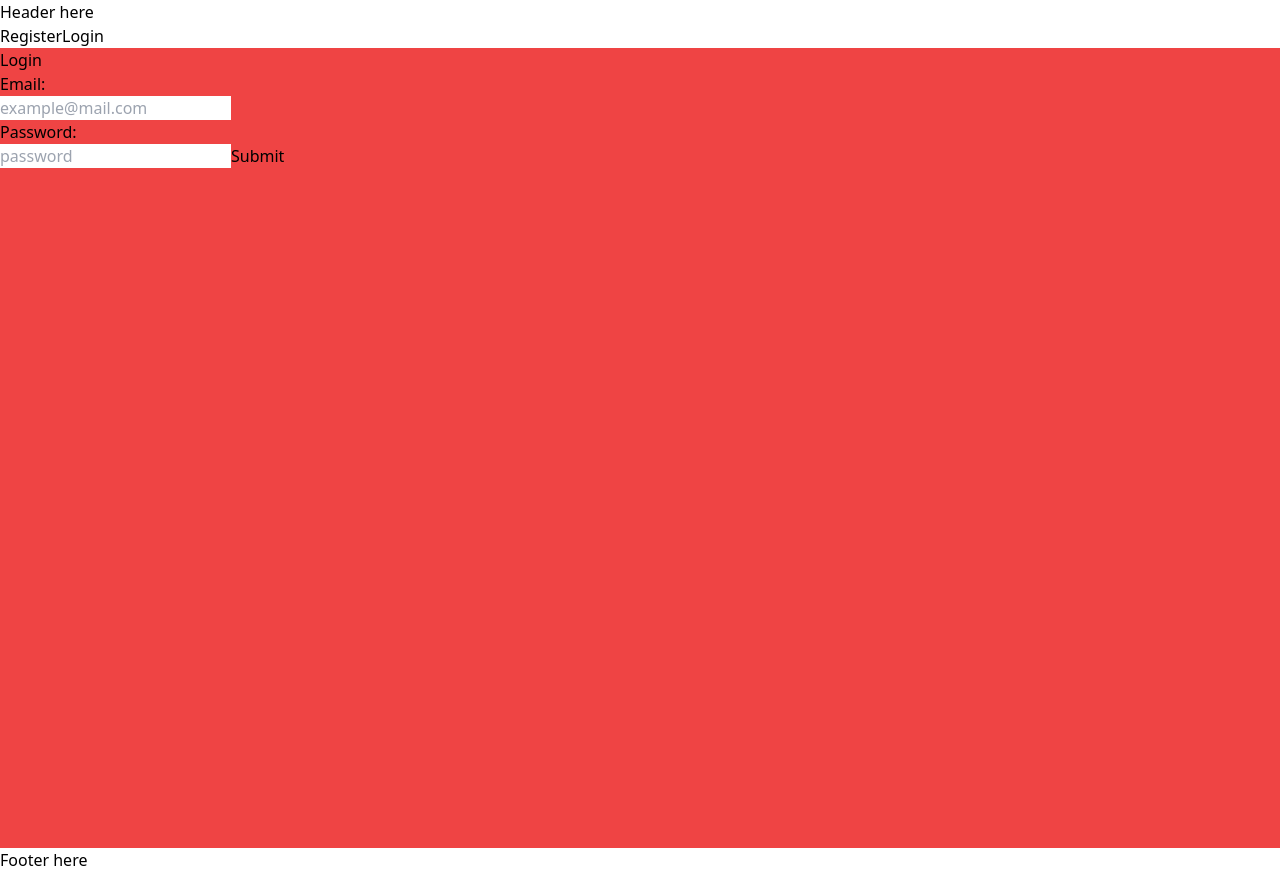
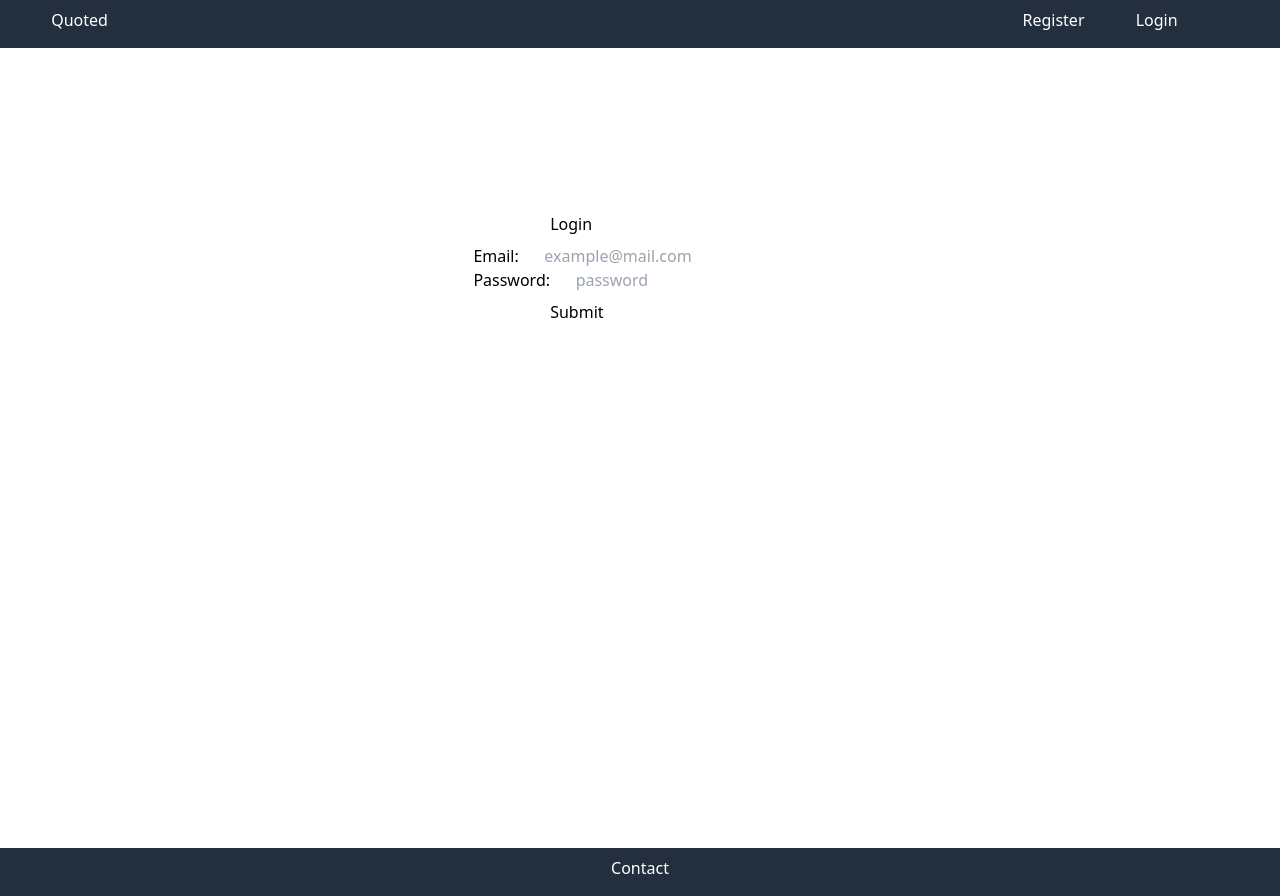
Before and after one commit to dlindqu3/quoted-tapply, a Next.js app: page /login in a window 1280 px wide. Before the commit the page ends 872 px from the top, so only its background shows below. Built offline with nearby package versions, Linux system fonts and the light colour scheme; no server answers.

Commit message:
fixed updating user collection document on new photoURL update

```diff
--- a/app/layout.js
+++ b/app/layout.js
@@ -21,7 +21,7 @@ export default function RootLayout({ children }) {
       <body>
         <UserContextProvider>
           <Header />
-          <div className="flex flex-col min-h-screen relative bg-red-500">
+          <div className="flex flex-col min-h-screen relative">
             {children}
           </div>
           <Footer />
--- a/app/login/page.jsx
+++ b/app/login/page.jsx
@@ -1,57 +1,68 @@
-'use client';
-import React from 'react';
-import { useRouter } from 'next/navigation';
-import logIn from '@/firebase/auth/login';
-import { useUserContext } from '@/context/AuthContext';
-
+"use client";
+import React from "react";
+import { useRouter } from "next/navigation";
+import logIn from "@/firebase/auth/login";
+import { useUserContext } from "@/context/AuthContext";
 
 function LoginPage() {
-
-  const [email, setEmail] = React.useState('')
-  const [password, setPassword] = React.useState('')
+  const [email, setEmail] = React.useState("");
+  const [password, setPassword] = React.useState("");
 
   const { user, setUser } = useUserContext();
 
   const router = useRouter();
 
   const handleForm = async (event) => {
-    event.preventDefault()
+    event.preventDefault();
     try {
-
       // login
       const res1 = await logIn(email, password);
 
       // console.log("result from logIn: ", res1);
-      if (!res1.error){
+      if (!res1.error) {
         // console.log("user from login: ", res1.result.user);
         setUser(res1.result.user);
-        router.push('/');
+        router.push("/");
       }
+    } catch (err) {
+      console.log("error: ", err);
+    }
+  };
 
-    } catch (err){
-      console.log("error: ", err)
-    }
+  return (
+    <div style={{ margin: "auto" }}>
+      <div style={{ marginBottom: "45vh" }}>
+        <h1 style={{ marginLeft: "6vw", marginBottom: "1vh" }}>Login</h1>
+        <form onSubmit={handleForm} className="form">
+          <label htmlFor="email" style={{ display: "flex",flexWrap: "wrap" }}>
+            <p style={{ marginRight: "2vw" }}>Email: </p>
+            <input
+              onChange={(e) => setEmail(e.target.value)}
+              required
+              type="email"
+              name="email"
+              id="email"
+              placeholder="example@mail.com"
+            />
+          </label>
+          <label htmlFor="password" style={{ display: "flex",flexWrap: "wrap" }}>
+            <p style={{ marginRight: "2vw" }}>Password:</p>
+            <input
+              onChange={(e) => setPassword(e.target.value)}
+              required
+              type="password"
+              name="password"
+              id="password"
+              placeholder="password"
+            />
+          </label>
+          <div style={{ marginLeft: "6vw", marginTop: "1vh" }}>
+            <button type="submit">Submit</button>
+          </div>
+        </form>
+      </div>
+    </div>
+  );
 }
 
-  return (
-    <div className="wrapper">
-    <div className="form-wrapper">
-        <h1 className="">Login</h1>
-        <form onSubmit={handleForm} className="form">
-            <label htmlFor="email">
-                <p>Email: </p>
-                <input onChange={(e) => setEmail(e.target.value)} required type="email" name="email" id="email" placeholder="example@mail.com" />
-            </label>
-            <label htmlFor="password">
-                <p>Password:</p>
-                <input onChange={(e) => setPassword(e.target.value)} required type="password" name="password" id="password" placeholder="password" />
-            </label>
-            <button type="submit">Submit</button>
-        </form>
-    </div>
-      {/* { user ?  JSON.stringify(user) : "no user" } */}
-</div>
-  )
-}
-
-export default LoginPage
+export default LoginPage;
--- a/app/profile/page.jsx
+++ b/app/profile/page.jsx
@@ -26,7 +26,7 @@ function ProfilePage() {
   const [userQuote, setUserQuote] = useState("");
   const [newUserQuote, setNewUserQuote] = useState("");
   const [newPhoto, setNewPhoto] = useState(null);
-  const [loading, setLoading] = useState(true);
+  const [loading, setLoading] = useState(false);
   const [postedQuotes, setPostedQuotes] = useState([]);
   const [idForUpdate, setIdForUpdate] = useState(null);
   const [newSpeaker, setNewSpeaker] = useState(null);
@@ -45,7 +45,6 @@ function ProfilePage() {
       let obj = { ...current.data(), id: current.id };
       postedQuotes.push(obj);
     }
-    // console.log("user's posted quotes: ", postedQuotes);
     setPostedQuotes(postedQuotes);
   };
 
@@ -53,71 +52,79 @@ function ProfilePage() {
     const docRef = doc(db, "users", user.uid);
     const docSnap = await getDoc(docRef);
     if (docSnap.exists()) {
-      // console.log("Document data:", docSnap.data());
       let existingQuote = docSnap.data()["favoriteQuote"];
-      // console.log("existingQuote: ", existingQuote);
       setUserQuote(existingQuote);
     }
   };
 
-  // HERE: get user's favorite quote from collection, add in state, display
+  // FIX
   useEffect(() => {
-    if (user == null) {
-      router.push("/login");
-    } else {
+    setLoading(true);
     getUserDoc();
     getPostedQuotes();
     setLoading(false);
-    }
   }, []);
+
+  // FOR SOME REASON, THIS DOESN'T WORK
+  // useEffect(() => {
+  //   setLoading(true);
+  //   if (user == null) {
+  //     router.push("/login");
+  //   } else {
+  //     getUserDoc();
+  //     getPostedQuotes();
+  //   }
+  //   setLoading(false);
+  // }, [user]);
 
   let handleForm = async (e) => {
     e.preventDefault();
-    // console.log("handleForm called");
     setLoading(true);
+    try {
       if (newPhoto) {
         // add new image to storage
         let imageName = newPhoto.name;
-      let randomizedName = `${imageName + v4()}`;
+        let randomizedName = `${v4() + imageName}`;
         const imageRef = ref(storage, `images/${randomizedName}`);
         let uploadedData = await uploadBytes(imageRef, newPhoto);
-      // console.log("uploaded image data: ", uploadedData);
         // add new image's url as user's photoURL
         let newPhotoURL = await getDownloadURL(
           ref(storage, uploadedData.ref._location.path_)
         );
-      // console.log("new photoURL: ", newPhotoURL);
         // update user in auth
         const res = await updateProfile(auth.currentUser, {
           photoURL: newPhotoURL,
         });
+
+        const userObjRef = doc(db, "users", user.uid);
+        const res2 = await updateDoc(userObjRef, {
+          photoURL: newPhotoURL
+        })
       }
 
       if (newEmail) {
-      // console.log("email is new");
         const res = await updateProfile(auth.currentUser, {
           email: newEmail,
         });
       }
 
       if (newUsername) {
-      // console.log("username is new");
         const res = await updateProfile(auth.currentUser, {
           displayName: newUsername,
         });
       }
 
       if (newUserQuote) {
-      // console.log("quote is new");
         const userObjRef = doc(db, "users", user.uid);
-      // console.log("userObjRef: ", userObjRef);
         const res = await updateDoc(userObjRef, {
           favoriteQuote: newUserQuote,
         });
-      // console.log("res from update quote: ", res);
         if (!res) {
           setUserQuote(newUserQuote);
         }
+      }
+    } catch (err){
+      console.log(err);
     }
     setLoading(false);
   };
@@ -126,7 +133,6 @@ function ProfilePage() {
   let handleDeleteQuote = async (id) => {
     try {
       let deleted = await deleteDoc(doc(db, "quotes", id));
-      // console.log("quote deleted");
       getPostedQuotes();
     } catch (err){
       console.log("error from delete: ", err);
@@ -137,21 +143,13 @@ function ProfilePage() {
   let handleUpdateQuote = (id) => {
     const dialog = document.getElementById("dialog");
     dialog.showModal();
-    // console.log("handleUpdateQuote called");
-    // console.log("id passed to update: ", id);
     setIdForUpdate(id);
   }
 
   let handleDialogSubmit = async (e) => {
     e.preventDefault();
-    // console.log("handleDialogSubmit called");
-    // console.log("newBody: ", newBody);
-    // console.log("newSpeaker: ", newSpeaker);
-    // console.log("id from dialog: ", idForUpdate);
-
     // update current item in db
     const quoteRef = doc(db, "quotes", idForUpdate);
-    // console.log("quoteRef from update: ", quoteRef);
 
     if (newBody && newSpeaker){
       await updateDoc(quoteRef, {
@@ -236,7 +234,7 @@ function ProfilePage() {
               type="text"
               name="new-user-quote"
               id="new-user-quote"
-              placeholder="We are the knights who say 'Ni'"
+              placeholder="We are the knights who..."
             />
           </label>
           <label htmlFor="new-photo">
@@ -304,7 +302,6 @@ function ProfilePage() {
             <button type="submit">Submit</button>
         </form>
         <button onClick={() => {
-          // console.log("id from dialog: ", idForUpdate);
           setIdForUpdate(null);
           const dialog = document.getElementById("dialog");
           dialog.close();
--- a/app/register/page.jsx
+++ b/app/register/page.jsx
@@ -59,23 +59,26 @@ function RegisterPage() {
 }
 
   return (
-    <div className="wrapper">
-        <div className="form-wrapper">
-            <h1 className="">Register</h1>
+    // margin: "auto" >> this centers the div vertically and horizontally
+    <div style={{  margin: "auto"  }}>
+        <div style={{ marginBottom: "45vh" }}>
+            <h1 style={{ marginLeft: "6vw", marginBottom: "1vh" }}>Register</h1>
             <form onSubmit={handleForm} className="form">
-                <label htmlFor="email">
-                    <p>Email: </p>
+                <label htmlFor="email" style={{ display: "flex",flexWrap: "wrap" }}>
+                    <p style={{ marginRight: "2vw" }}>Email: </p>
                     <input onChange={(e) => setEmail(e.target.value)} required type="email" name="email" id="email" placeholder="example@mail.com" />
                 </label>
-                <label htmlFor="username">
-                    <p>Username: </p>
+                <label htmlFor="username" style={{ display: "flex",flexWrap: "wrap" }}>
+                    <p style={{ marginRight: "2vw" }}>Username: </p>
                     <input onChange={(e) => setUsername(e.target.value)} required type="text" name="username" id="username" placeholder="Jerry55" />
                 </label>
-                <label htmlFor="password">
-                    <p>Password:</p>
+                <label htmlFor="password" style={{ display: "flex",flexWrap: "wrap" }}>
+                    <p style={{ marginRight: "2vw" }}>Password:</p>
                     <input onChange={(e) => setPassword(e.target.value)} required type="password" name="password" id="password" placeholder="password" />
                 </label>
-                <button type="submit">Submit</button>
+                <div style={{ marginLeft: "6vw", marginTop: "1vh" }}>
+                  <button type="submit">Submit</button>
+                </div>
             </form>
         </div>
     </div>
--- a/components/Footer.js
+++ b/components/Footer.js
@@ -1,9 +1,23 @@
-import React from 'react'
+import React from "react";
 
 function Footer() {
   return (
-    <div>Footer here</div>
-  )
+    <div
+      style={{
+        display: "flex",
+        flexWrap: "wrap",
+        justifyContent: "center",
+        minHeight: "6vh",
+        paddingTop: "1vh",
+        backgroundColor: "#232f3e",
+        color: "white",
+      }}
+    >
+        <a href="https://www.linkedin.com/company/tapply-inc/about/">
+          Contact
+        </a>
+    </div>
+  );
 }
 
-export default Footer
+export default Footer;
--- a/components/Header.js
+++ b/components/Header.js
@@ -11,41 +11,25 @@ function Header() {
   const router = useRouter();
 
   let handleLogout = async () => {
-    // console.log("handleLogout called");
     signOut(auth).then(() => {
-      // console.log("signed out");
-      router.push('/login');
+    router.push('/');
     }).catch((error) => {
       console.log("error signing out: ", error);
     });
   }
 
-  let handleRegister = () => {
-    router.push('/register');
-  }
-
-  let handleLogin = () => {
-    router.push('/login');
-  }
-
-  let handleProfile = () => {
-    router.push('/profile');
-  }
-
-  let handleQuotes = () => {
-    router.push('/quotes');
-  }
-
   return (
-    <div>
-    <div>Header here</div>
-    { !user && <button onClick={handleRegister}>Register</button> }
-    { !user && <button onClick={handleLogin}>Login</button> }
-    { user && <p>{user.displayName}</p> }
-    { user && <button onClick={handleProfile}>Profile</button> }
-    { user && <button onClick={handleQuotes}>Quotes</button> }
-    { user && <button onClick={handleLogout}>Logout</button> }
-    </div>
+    <nav style={{ display: 'flex', flexWrap: 'wrap', justifyContent: "space-between", paddingLeft: "4vw", paddingRight: "4vw", minHeight: "6vh", backgroundColor: "#232f3e" }}>
+      <a href="/" style={{ display: "inline-block", marginTop: "1vh", color: "white" }}>Quoted</a>
+      <div style={{ display: 'flex', flexWrap: 'wrap' }}>
+        { !user && <a href="/register" style={{ display: "inline-block", marginRight: "4vw",  textAlign: "center", marginTop: "1vh", color: "white" }}>Register</a> }
+        { !user && <a href="/login" style={{ display: "inline-block", marginRight: "4vw",  textAlign: "center", marginTop: "1vh", color: "white" }}>Login</a> }
+        { user && <a href="/profile" style={{ display: "inline-block", marginRight: "4vw",  textAlign: "center", marginTop: "1vh", color: "white" }}>Profile</a> }
+        { user && <a href="/quotes" style={{ display: "inline-block", marginRight: "4vw",  textAlign: "center", marginTop: "1vh", color: "white" }}>Quotes</a> }
+        { user && <p style={{ display: "inline-block", marginRight: "4vw", marginTop: "1vh", color: "white" }}>User: {user.displayName}</p> }
+        { user && <div><button onClick={handleLogout} style={{ display: "inline-block",  textAlign: "center", marginTop: "1vh", color: "white" }}>Logout</button></div> }
+      </div>
+    </nav>
 
   )
 }
```
Also changed, not shown: app/page.js (+3 -4 lines), app/quotes/page.jsx (+3 -15 lines), 1 other file (tests, documents, lock files or other folders). Lines whose indentation alone changed are shown as unchanged.
